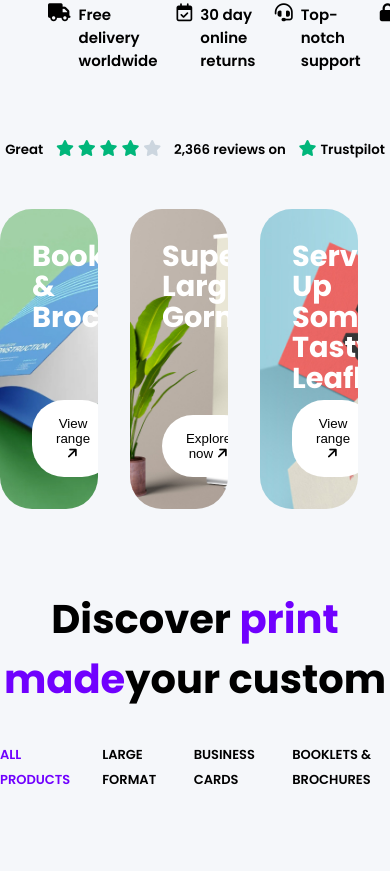
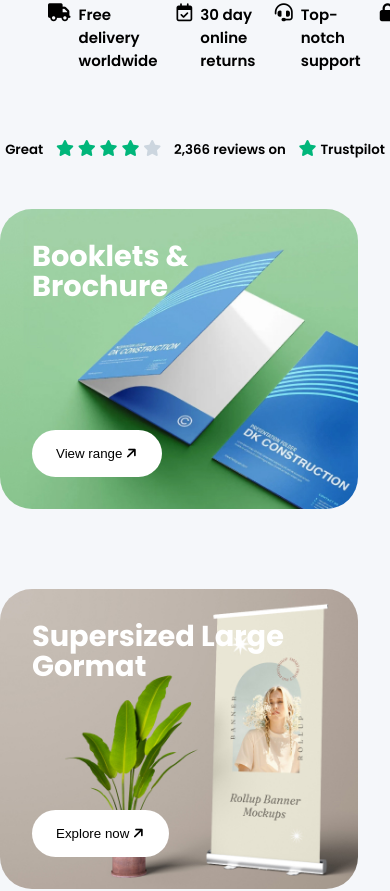
Before and after one commit to Simo0501/PRINTEC, a plain HTML site: page index.html in a window 390 px wide. Shown: the part 845-1736 px from the top of the page. Drawn offline with Linux system fonts and the light colour scheme.

Commit message:
inserita mediaquery a box-container

```diff
--- a/css/style.css
+++ b/css/style.css
@@ -384,6 +384,7 @@ html{
 }
 .box-container{
   display: flex;
+  flex-wrap: wrap;
   gap: 2rem;
   margin-bottom: 2rem;
 }
@@ -393,6 +394,7 @@ html{
   flex-direction: column;
   justify-content: space-between;
   align-items: flex-start;
+  flex-wrap: wrap;
   margin-top: 3rem;
   width: calc( 100% / 3 - 2rem);
   height: 300px;
@@ -498,6 +500,13 @@ html{
 }
 .box-up:hover::after{
   width: 110%;
+}
+@media screen and ( max-width: 600px){
+  .box,
+  .box-supersized,
+  .box-up{
+    width: calc( 100% - 2rem );
+  }
 }
 .discover-title{
   text-align: center;
```
